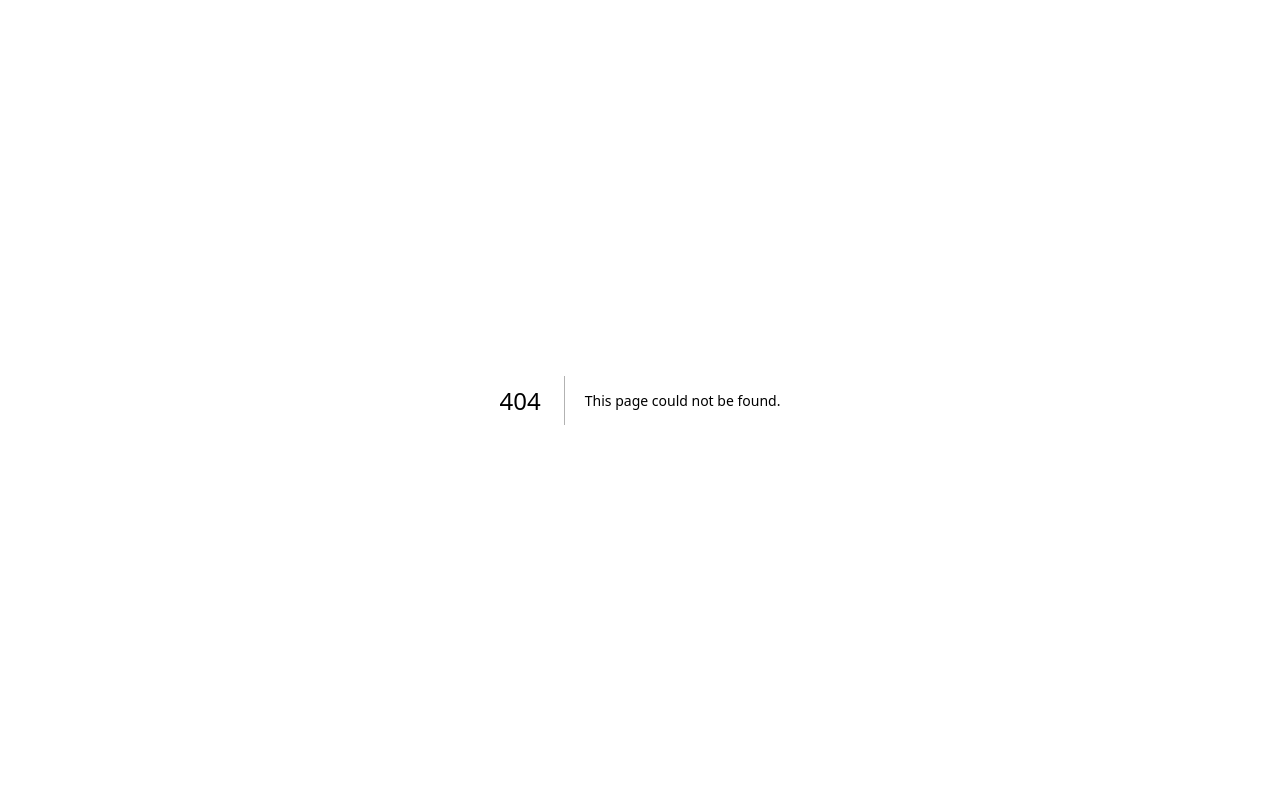
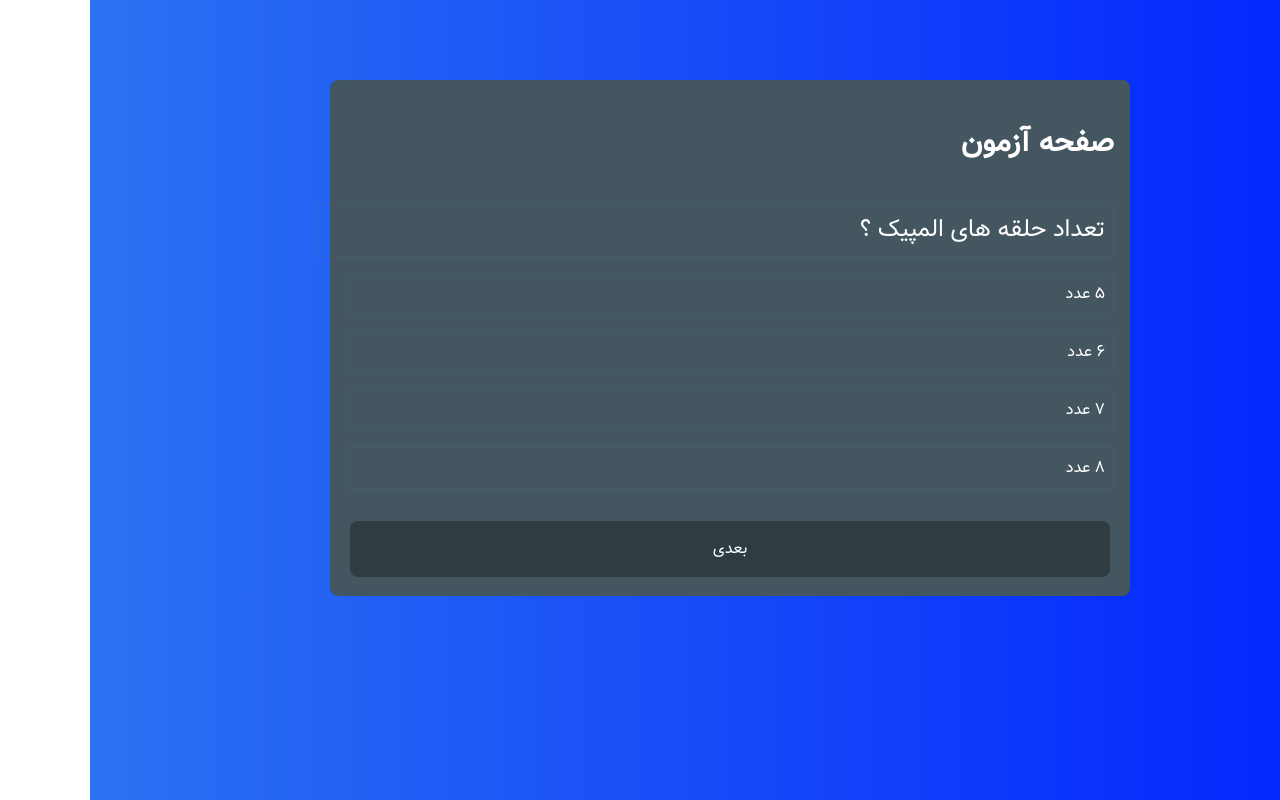
Before and after one commit to Mehdiw8/Quiz-App, a Next.js app: page /quiz in a window 1280 px wide. Before the commit this address had no page. Built offline with nearby package versions, Linux system fonts and the light colour scheme.

Commit message:
before add logic

```diff
--- /dev/null
+++ b/app/components/MainLayout.jsx
@@ -0,0 +1,11 @@
+
+const MainLayout = ({children}) => {
+    return (
+        <main className="max-w-7xl container mx-auto">
+
+            {children}
+        </main>
+    );
+};
+
+export default MainLayout;
--- /dev/null
+++ b/app/components/Title.jsx
@@ -0,0 +1,11 @@
+import React from "react";
+
+const Title = ({title}) => {
+  return (
+    <>
+      <h3 className="text-3xl font-bold my-[42px]  ">{title}</h3>
+    </>
+  );
+};
+
+export default Title;
--- /dev/null
+++ b/app/data.js
@@ -0,0 +1,35 @@
+export const quiz = {
+  totalQuestions: 5,
+  questions: [
+    {
+      id: 1,
+      question: "تعداد حلقه های المپیک",
+      answers: ["۵ عدد", "۶ عدد", "۷ عدد", "۸ عدد"],
+      correctAnswer: "۵ عدد",
+    },
+    {
+      id: 2,
+      question: "ارتفاعات سهند در کدام استان قرار دارد",
+      answers: ["آذربایجان شرقی", "آذربایجان غربی", "کردستان", "زنجان"],
+      correctAnswer: "آذربایجان شرقی",
+    },
+    {
+      id: 3,
+      question: "کدام درخت نماد صلح است",
+      answers: ["سرو", "زیتون", "سیب", "نارنج"],
+      correctAnswer: "زیتون",
+    },
+    {
+      id: 4,
+      question: "تجریه ظروف پلاستیکی چند سال طول میکشد",
+      answers: ["۵۰ سال", "۵۰۰ سال", "۵ هزار سال", "۵۰ هزار سال"],
+      correctAnswer: "۵۰۰ سال",
+    },
+    {
+      id: 5,
+      question: "جزایر لانگرهانس در کجا قرار دارد",
+      answers: ["اقیانوسیه", "لوز المعده", "اسپانیا", "جمجمه"],
+      correctAnswer: "لوز المعده",
+    },
+  ],
+};
--- a/app/globals.css
+++ b/app/globals.css
@@ -0,0 +1,30 @@
+@tailwind base;
+@tailwind components;
+@tailwind utilities;
+
+body {
+  background: hsla(219, 88%, 56%, 1);
+
+  background: linear-gradient(
+    90deg,
+    hsla(219, 88%, 56%, 1) 0%,
+    hsla(232, 100%, 50%, 1) 100%
+  );
+
+  background: -moz-linear-gradient(
+    90deg,
+    hsla(219, 88%, 56%, 1) 0%,
+    hsla(232, 100%, 50%, 1) 100%
+  );
+}
+p,
+h1,
+h2,
+h3,
+h4,
+h5,
+h6,
+a,
+li {
+  color: #fff;
+}
--- /dev/null
+++ b/app/home.css
@@ -0,0 +1,79 @@
+.center {
+  display: flex;
+  justify-content: center;
+  align-items: center;
+  height: 20vh;
+}
+.btn-liquidWapper {
+  background-color: rgba(41, 175, 23, 0.925);
+  position: relative;
+  padding: 20px 50px;
+  display: block;
+  border: none;
+  text-transform: uppercase;
+  text-decoration: none;
+  overflow: hidden;
+  border-radius: 40px;
+  border-color: black;
+}
+.btn-liquidWapper .myButton {
+  position: relative;
+  font-size: 20px;
+  z-index: 1;
+  border: none;
+}
+.btn-liquidWapper .liquid {
+  border: 1px solid red;
+  position: absolute;
+  top: -50px;
+  width: 218px;
+  height: 200px;
+  right: -10px;
+  box-shadow: inset 0 0 50px black;
+  transition: 0.5s;
+}
+.btn-liquidWapper .liquid::after,
+.btn-liquidWapper .liquid::before {
+  content: "";
+  width: 200%;
+  height: 200%;
+  position: absolute;
+  top: 0%;
+  left: 50%;
+  transform: translate(-50%, -76%);
+  background: hsla(219, 88%, 56%, 1);
+
+}
+.btn-liquidWapper .liquid::before {
+  border-radius: 45%;
+  background: hsla(219, 88%, 56%, 1);
+
+  background: linear-gradient(
+    90deg,
+    hsla(219, 88%, 56%, 1) 0%,
+    hsla(232, 100%, 50%, 1) 100%
+  );
+
+  background: -moz-linear-gradient(
+    90deg,
+    hsla(219, 88%, 56%, 1) 0%,
+    hsla(232, 100%, 50%, 1) 100%
+  );
+  animation: animate 6s liner infinite;
+}
+.btn-liquidWapper .liquid::after {
+  border-radius: 40%;
+  background-color: rgba(20, 20, 20, 0.3);
+  animation: animate 12s liner infinite;
+}
+.btn-liquidWapper:hover .liquid {
+  top: -120px;
+}
+@keyframes animate {
+  0% {
+    transform: translate(-50%, -75%) rotate(0deg);
+  }
+  100% {
+    transform: translate(-50%, -75%) rotate(360deg);
+  }
+}
--- a/app/layout.js
+++ b/app/layout.js
@@ -1,17 +1,23 @@
-import './globals.css'
-import { Inter } from 'next/font/google'
+import MainLayout from "./components/MainLayout";
+import "./globals.css";
+import Vazir from "next/font/local";
 
-const inter = Inter({ subsets: ['latin'] })
+const vazir = Vazir({
+  src: "./Vazir.woff2",
+  display: "swap",
+});
 
 export const metadata = {
-  title: 'Create Next App',
-  description: 'Generated by create next app',
-}
+  title: "Quiz App",
+  description: "Generated by create next app",
+};
 
 export default function RootLayout({ children }) {
   return (
-    <html lang="en">
-      <body className={inter.className}>{children}</body>
+    <html lang="fa" dir="rtl">
+      <body className={vazir.className}>
+        <MainLayout>{children}</MainLayout>
+      </body>
     </html>
-  )
+  );
 }
--- a/app/page.js
+++ b/app/page.js
@@ -1,7 +1,17 @@
-
+import Link from "next/link";
+import Title from "./components/Title";
+import './home.css'
 export default function Home() {
   return (
-  <>
-  </>
-  )
+    <main className="  flex justify-center items-center flex-col">
+      <Title title = "صفحه ورود به آزمون" />
+      <div className="center">
+      <Link className="btn-liquidWapper" href="/quiz">
+        <span className="myButton">شروع آزمون</span>
+        <div className="liquid"></div>
+      </Link>
+      </div>
+
+    </main>
+  );
 }
--- /dev/null
+++ b/app/quiz/page.jsx
@@ -0,0 +1,92 @@
+"use client";
+import { useState } from "react";
+import { quiz } from "../data";
+import Title from "../components/Title";
+import "./quiz.css";
+const Quiz = () => {
+  // توسط این استیت مشخص میکنی که کدوم سوال رو باید نشون بدی و همچنین از دیتا پاسخ ها رو خارج میکنی
+  const [activeQuestion, setActiveQuestion] = useState(0);
+
+  // store active answer
+  const [selectAnswer, setSelectAnswer] = useState("");
+
+  // vaqti false btn badi or payan disable v dar sorat true shodan btn active mishe
+  const [checked, setChecked] = useState(false);
+
+  // selected answer Index
+  const [selectAnswerIndex, setSelectAnswerIndex] = useState(null);
+
+  // zamani k true shod bia div result neshon bde dar ghyr in sorat div soalat
+  const [showResult, setShowResult] = useState(false);
+
+  const [result, setResult] = useState({
+    score: 0,
+    correctAnswers: 0,
+    wrongAnswers: 0,
+  });
+  const { questions } = quiz;
+  const { answers, correctAnswer, question } = questions[activeQuestion];
+
+  // ba in Fanction javab select shode save mishe v style migire
+  const selectedClickHandler = (answer, index) => {
+    setSelectAnswer(answer);
+    setSelectAnswerIndex(index);
+  };
+  return (
+    <section className="quiz-container flex flex-col justify-between  ">
+      <div style={{ margin: "0 1rem 0 1rem" }}>
+        <Title title="صفحه آزمون" />
+      </div>
+      {!showResult ? (
+        <>
+          <div className="main-wrapper">
+            <div className="q-wrapper">
+              <h3>{question} ؟</h3>
+            </div>
+
+            <div className="a-wrapper">
+              <ul>
+                {answers.map((a, index) => (
+                  <li
+                    onClick={() => selectedClickHandler(a, index)}
+                    className={
+                      index !== selectAnswerIndex ? "notPicked" : "picked"
+                    }
+                  >
+                    <span>{a}</span>
+                  </li>
+                ))}
+              </ul>
+            </div>
+          </div>
+          <div className="btn-wrapper w-full">
+            {checked ? (
+              <button className="text-white ">
+                {activeQuestion !== questions.length - 1 ? "بعدی" : "پایان"}
+              </button>
+            ) : (
+              <button className="text-white  " disabled>
+                {activeQuestion !== questions.length - 1 ? "بعدی" : "پایان"}
+              </button>
+            )}
+          </div>
+        </>
+      ) : (
+        <div className="quiz-container">
+          <h3>نتایج</h3>
+          <h3>به طور کلی {(result.score / 25) * 100}% سوالات جواب داده شده</h3>
+          <p>کل سوالات : {questions.length}</p>
+          <p>کل امتیاز : {result.score}</p>
+          <p>سوالات درست : {result.correctAnswers}</p>
+          <p>سوالات غلط : {result.wrongAnswers}</p>
+
+          <button onClick={() => window.location.reload()}>
+            شروع مجدد آزمون
+          </button>
+        </div>
+      )}
+    </section>
+  );
+};
+
+export default Quiz;
--- /dev/null
+++ b/app/quiz/quiz.css
@@ -0,0 +1,46 @@
+.quiz-container {
+  background-color: #445760;
+  max-width: 50rem;
+  margin: 0 auto;
+  width: 100%;
+  padding: 0.2rem 0;
+  margin-top: 5rem;
+  border-radius: 8px;
+}
+.notPicked {
+  border: 1px solid #556e7a3d;
+  padding: 0.5rem;
+  cursor: pointer;
+  margin: 0 1rem 1rem 1rem;
+}
+.q-wrapper {
+  border: 1px solid #556e7a3d;
+  width: 100%;
+  padding: 0.5rem;
+  margin: 0 1rem 1rem 1rem;
+}
+.q-wrapper h3 {
+  font-size: 24px;
+}
+.btn-wrapper {
+  display: flex;
+  justify-content: center;
+  align-items: center;
+}
+.btn-wrapper button {
+  background-color: #2f3d42;
+  width: 95%;
+  margin: 0 auto;
+  padding: 1rem 0;
+  margin: 1rem;
+  cursor: pointer;
+  border-radius: 8px;
+}
+.picked {
+  padding: 0.5rem;
+  cursor: pointer;
+  margin: 0 1rem 1rem 1rem;
+  border: 1px solid #aaaaaa80 !important;
+  background-color: #0072a93d;
+}
+/* #DEDEDE for q #445760 back 556e7an*/
```
Also changed, not shown: app/Vazir.woff2 (added).
